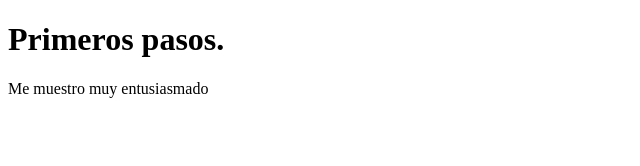
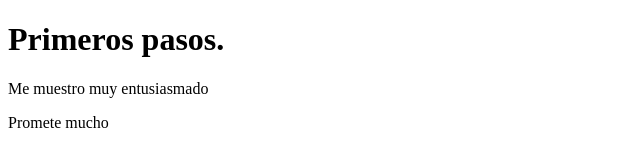
Before and after one commit to Petronini/git-first-steps, a plain HTML site: page proyecto.html in a window 1280 px wide. Shown: the whole page, without its empty margins (0-640 px from the left). Drawn offline with Linux system fonts and the light colour scheme.

Commit message:
dev 1.2.3

```diff
--- a/proyecto.html
+++ b/proyecto.html
@@ -8,6 +8,7 @@
 <body>
   <h1>Primeros pasos.</h1>
   <p>Me muestro muy entusiasmado</p>
+  <p>Promete mucho</p>
 
 </body>
 </html>
```
